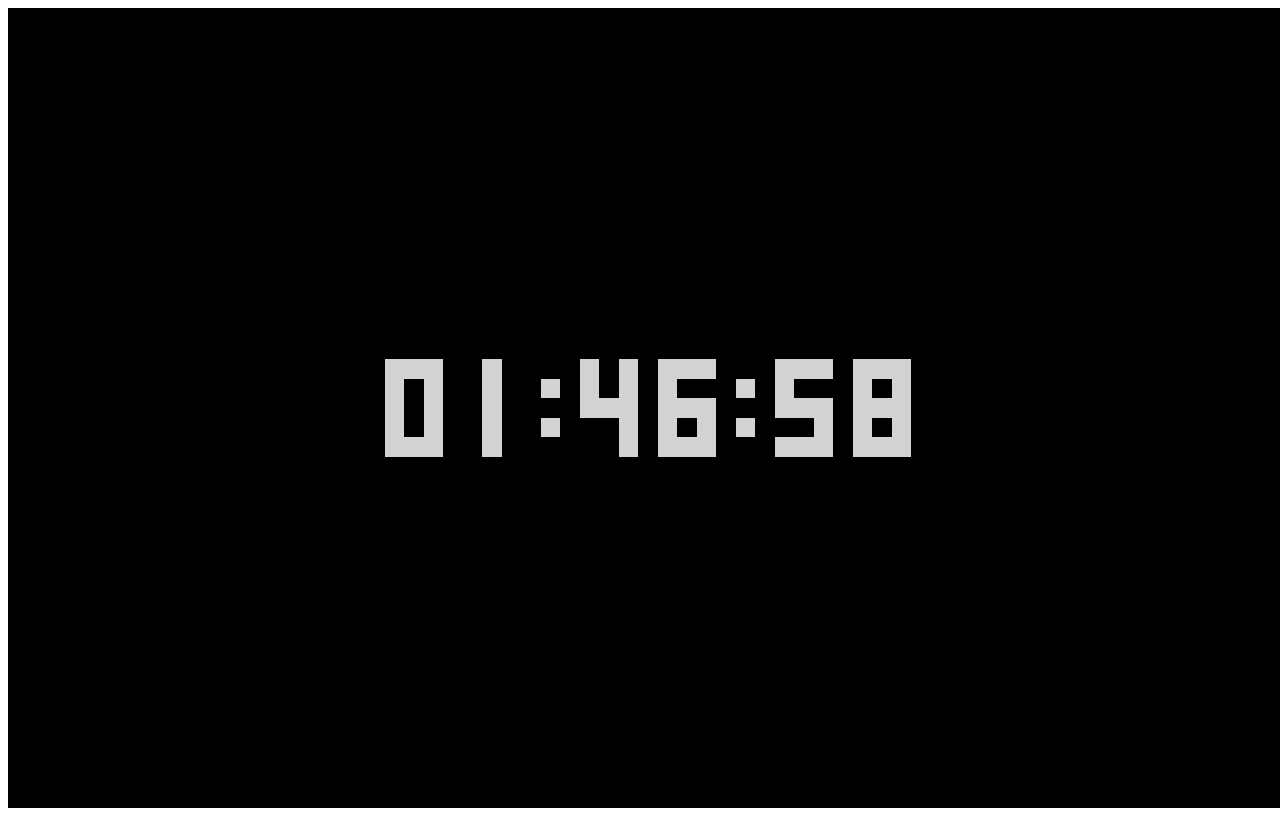
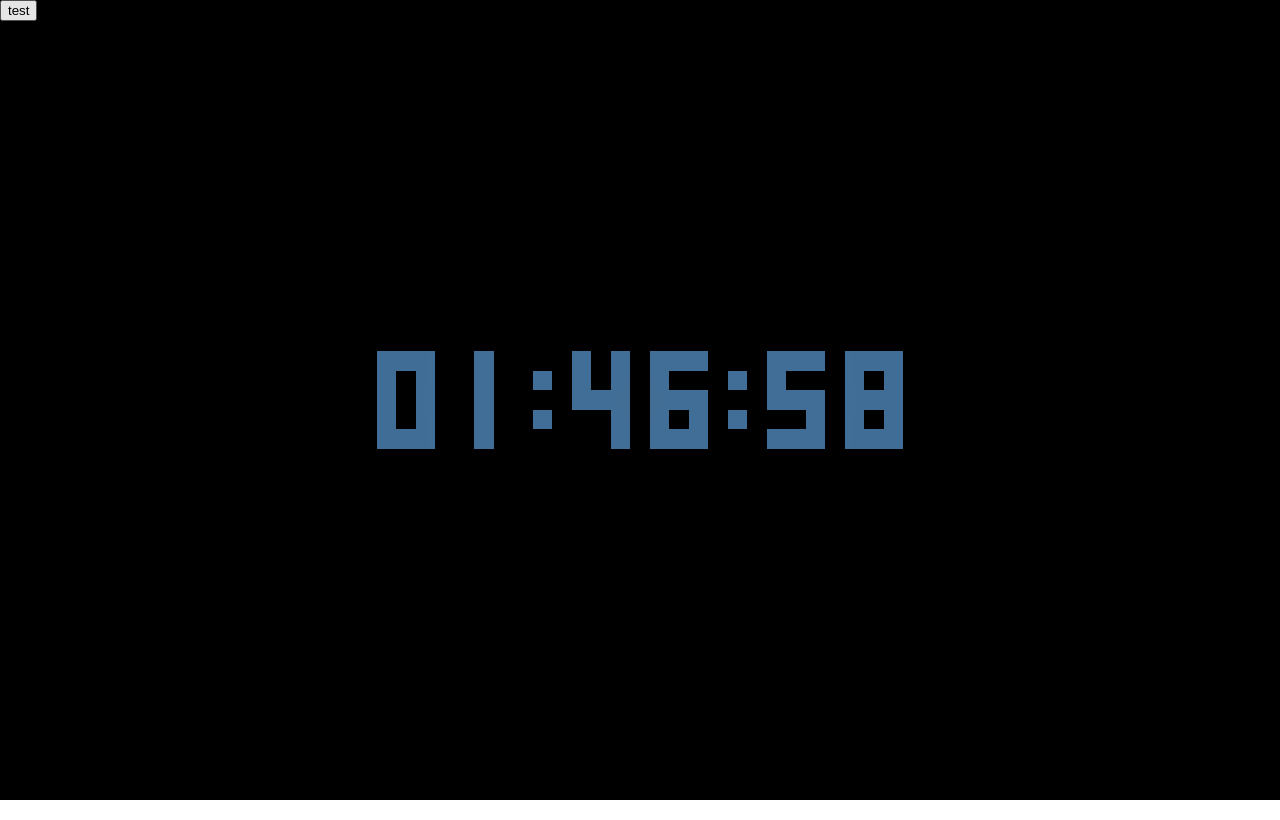
Before and after one commit to tawainfer/threejs-block-clock, a plain HTML site: page index.html in a window 1280 px wide. Drawn offline with nearby package versions, Linux system fonts and the light colour scheme.

Commit message:
余分なスペースが表示されるのを修正し画面上にテストボタンを追加

```diff
--- a/index.html
+++ b/index.html
@@ -4,10 +4,13 @@
   <meta charset="UTF-8">
   <meta name="viewport" content="width=device-width, initial-scale=1.0">
   <title>Yuki Iwata</title>
+  <link rel="stylesheet" href="./style.css">
+</head>
+<body>
+  <div>
+    <button>test</button>
+  </div>
   <script src="https://unpkg.com/three@0.157.0/build/three.min.js"></script>
   <script src="main.js"></script>
-</head>
-<body>
-  <canvas id="myCanvas"></canvas>
 </body>
 </html>
--- a/main.js
+++ b/main.js
@@ -60,7 +60,7 @@ class BlockClock {
 
   #createBlock() {
     let geometry = new THREE.BoxGeometry(this.blockSize, this.blockSize, this.blockSize);
-    let material = new THREE.MeshStandardMaterial({color: 0xffffff});
+    let material = new THREE.MeshPhongMaterial({color: 0xffffff});
     let block = new THREE.Mesh(geometry, material);
     return block;
   }
@@ -149,25 +149,24 @@ function init() {
   const width = window.innerWidth;
   const height = window.innerHeight;
 
-  const renderer = new THREE.WebGLRenderer({
-    canvas: document.querySelector('#myCanvas')
-  });
+  const scene = new THREE.Scene();
+  const renderer = new THREE.WebGLRenderer();
   renderer.setSize(width, height);
   renderer.setPixelRatio(window.devicePixelRatio);
+  document.body.appendChild(renderer.domElement);
 
-  const scene = new THREE.Scene();
 
-  const camera = new THREE.PerspectiveCamera(45, width / height, 1, 10000);
-  camera.position.set(0, 0, 5000);
+  const camera = new THREE.PerspectiveCamera(45, width / height, 1, 1000);
+  camera.position.set(0, 0, 50);
   camera.rotation.z = Math.PI / 2;
 
   const light = new THREE.DirectionalLight(0xFFFFFF);
   light.intensity = 2;
-  light.position.set(0, 0, 3000);
+  light.position.set(0, 0, 100);
   scene.add(light);
 
   let clock = new BlockClock(scene);
-  clock.setScale(100);
+  clock.setColor(0x4682b4);
   console.log(clock);
   renderer.render(scene, camera);
 
--- /dev/null
+++ b/style.css
@@ -0,0 +1,7 @@
+body {
+  margin: 0;
+}
+
+div {
+  position: absolute;
+}
```
